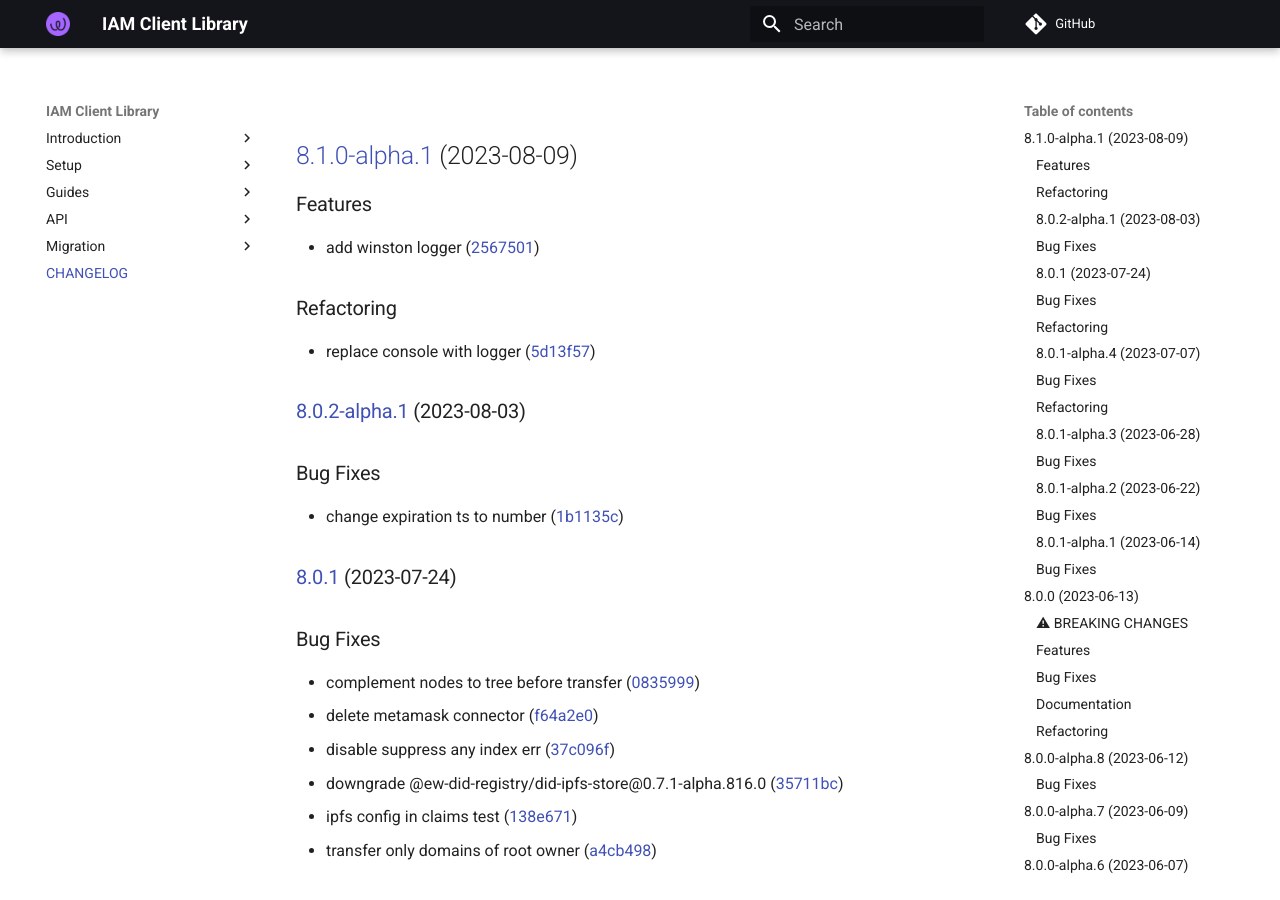
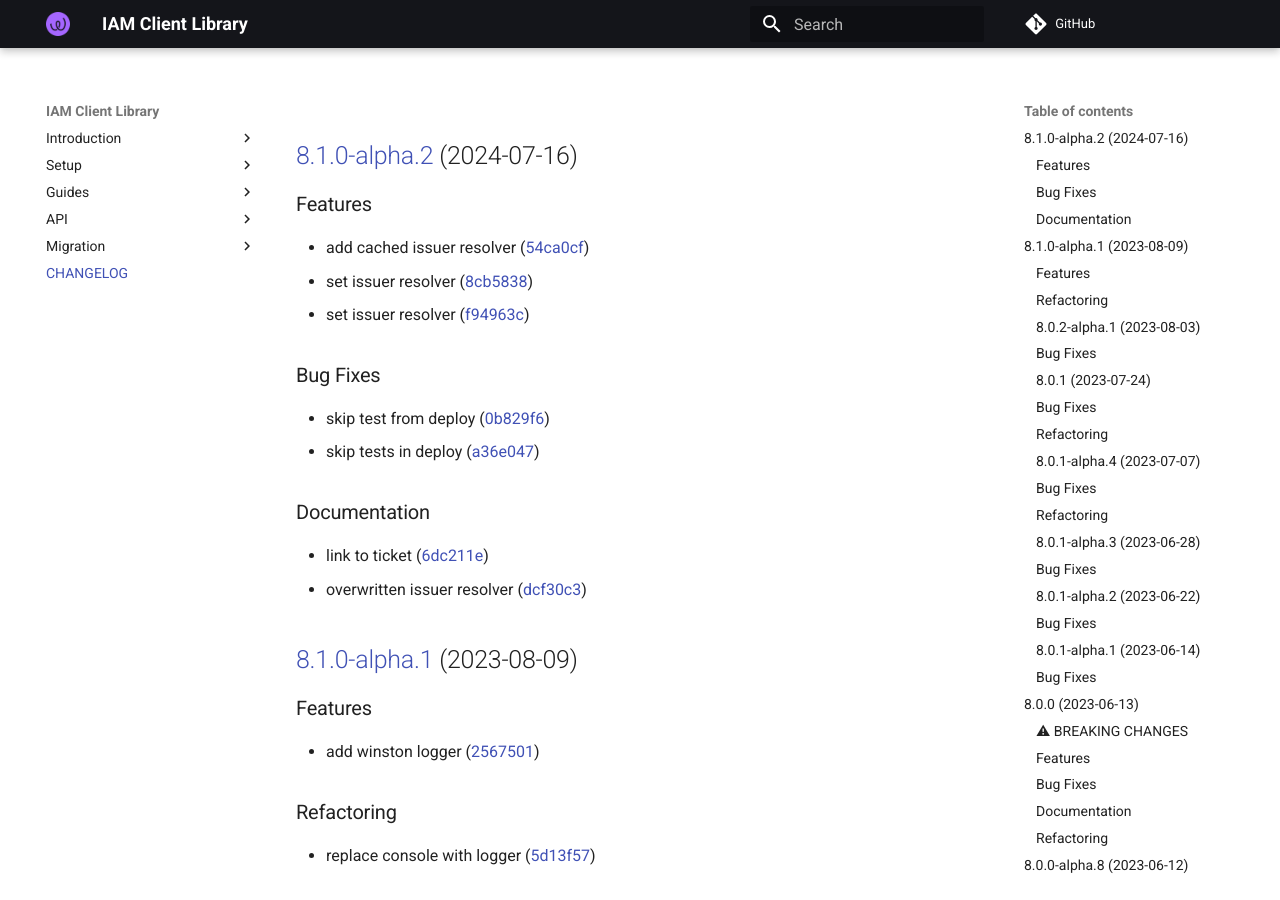
Before and after one commit to energywebfoundation/iam-client-lib, an MkDocs documentation site: the page built from docs/CHANGELOG.md, in a window 1280 px wide and 900 px high. Built offline with MkDocs 1.6.1 and Material for MkDocs 9.7.7, drawn with Linux system fonts in a browser that asks for light colours; comment, search, counter and statistics services are not loaded.

Commit message:
chore(release): 8.1.0-alpha.2 [skip ci]

```diff
--- a/docs/CHANGELOG.md
+++ b/docs/CHANGELOG.md
@@ -1,3 +1,24 @@
+## [8.1.0-alpha.2](https://github.com/energywebfoundation/iam-client-lib/compare/v8.1.0-alpha.1...v8.1.0-alpha.2) (2024-07-16)
+
+
+### Features
+
+* add cached issuer resolver ([54ca0cf](https://github.com/energywebfoundation/iam-client-lib/commit/54ca0cf84f70a05c431d682358635a644492bcdf))
+* set issuer resolver ([8cb5838](https://github.com/energywebfoundation/iam-client-lib/commit/8cb5838678945706270509b66212eb4a883cd939))
+* set issuer resolver ([f94963c](https://github.com/energywebfoundation/iam-client-lib/commit/f94963c52d0beee0c726b7e0cf07de4247484675))
+
+
+### Bug Fixes
+
+* skip test from deploy ([0b829f6](https://github.com/energywebfoundation/iam-client-lib/commit/0b829f668704116f09c4b2a3baa8a17df130aa62))
+* skip tests in deploy ([a36e047](https://github.com/energywebfoundation/iam-client-lib/commit/a36e047d7e906e65ce4768267786bd4211e5504f))
+
+
+### Documentation
+
+* link to ticket ([6dc211e](https://github.com/energywebfoundation/iam-client-lib/commit/6dc211e461e91bc12864847d84f936cc81e7903a))
+* overwritten issuer resolver ([dcf30c3](https://github.com/energywebfoundation/iam-client-lib/commit/dcf30c328afcc2ca07a25f4dec8d05b8bf9d8302))
+
 ## [8.1.0-alpha.1](https://github.com/energywebfoundation/iam-client-lib/compare/v8.0.2-alpha.1...v8.1.0-alpha.1) (2023-08-09)
 
 
--- a/package.json
+++ b/package.json
@@ -1,6 +1,6 @@
 {
   "name": "iam-client-lib",
-  "version": "8.1.0-alpha.1",
+  "version": "8.1.0-alpha.2",
   "description": "Library for Decentralized Identity and Access Management",
   "main": "lib/index.js",
   "module": "lib.esm/index.js",
```
